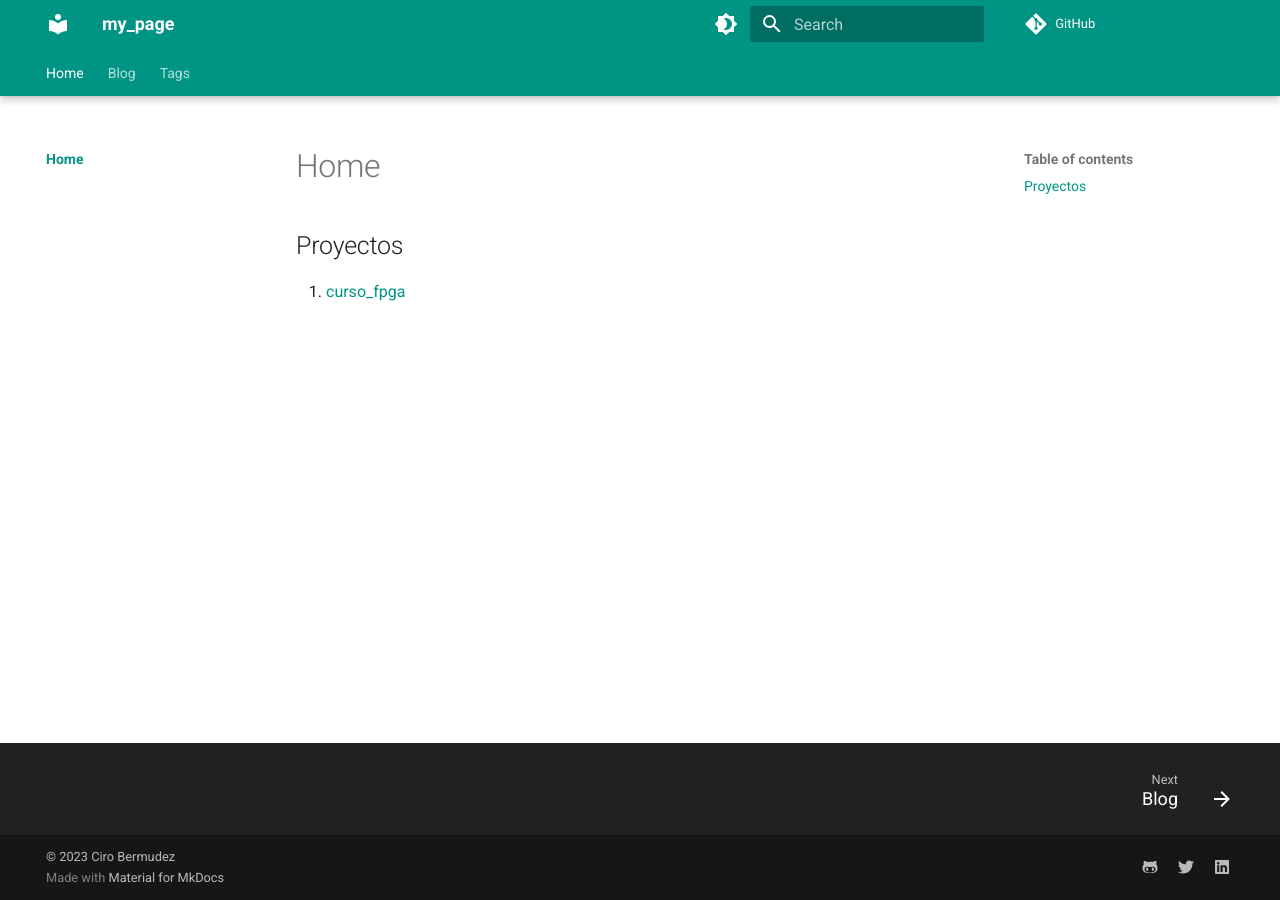
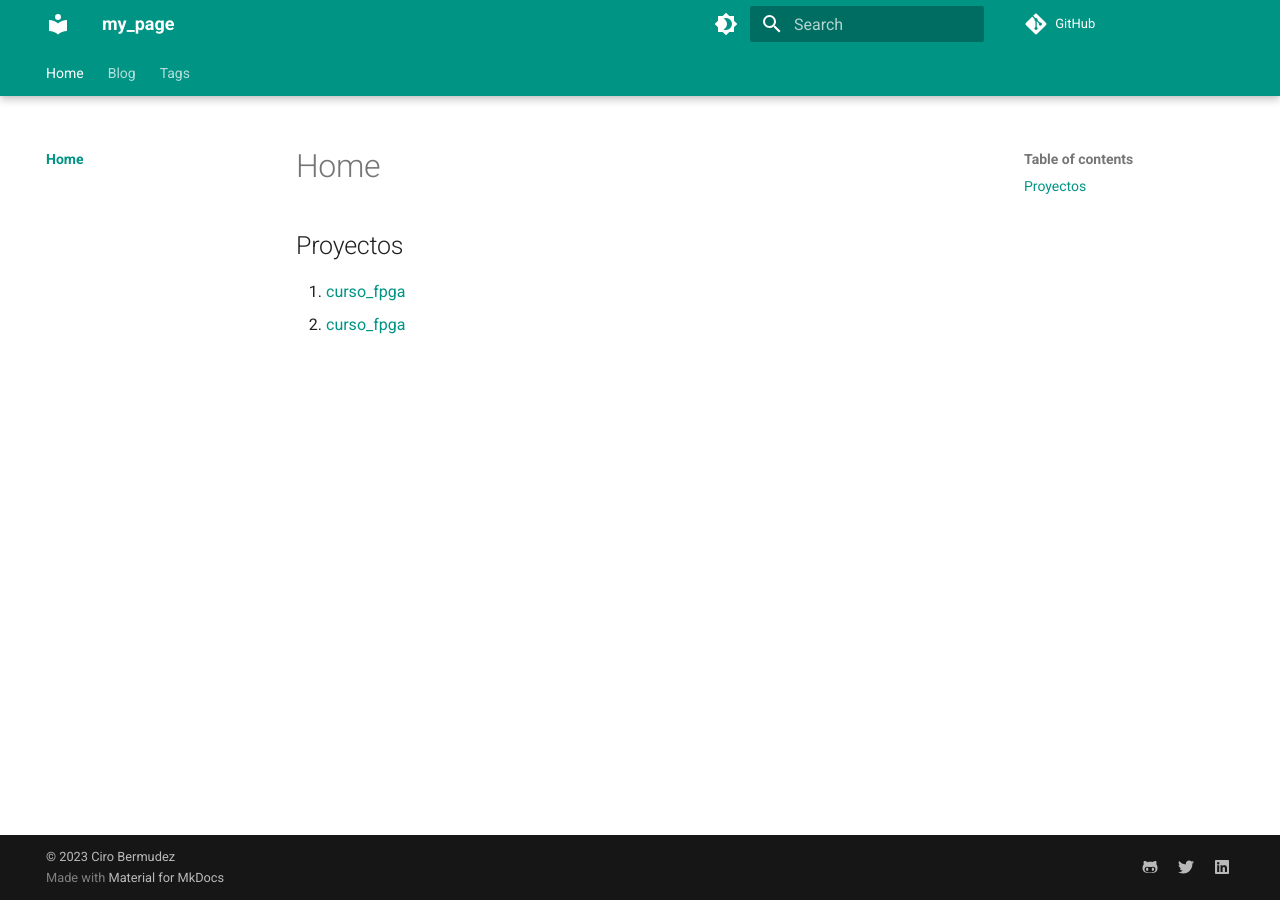
Before and after one commit to cirofabianbermudez/cirofabianbermudez.github.io, an MkDocs documentation site: the page built from docs/index.md, in a window 1280 px wide. Built offline with MkDocs 1.6.1 and Material for MkDocs 9.7.7, drawn with Linux system fonts in a browser that asks for light colours.

Commit message:
Test dns

```diff
--- a/docs/index.md
+++ b/docs/index.md
@@ -11,3 +11,4 @@ hide:
 ## Proyectos
 
 1. [curso_fpga](https://cirofabianbermudez.com/curso_fpga/)
+1. [curso_fpga](https://cirofabianbermudez.com/curso_fpga/)
--- a/mkdocs.yml
+++ b/mkdocs.yml
@@ -18,7 +18,7 @@ theme:
     - content.code.copy        # Añade el simbolo de copiar
     - content.code.annotate    # Permite añadir signo (+) en comentarios del código # (1)
     - content.tabs.link        # Cambian los code tabs juntos
-    - navigation.footer        # Botones de navegacion en el footer
+#    - navigation.footer        # Botones de navegacion en el footer
     - navigation.indexes       # Habilitar index para carpetas
     - navigation.sections      # Despliega las secciones en negritas
     - navigation.tabs          # Cambia la navegacion por pestañas
```
